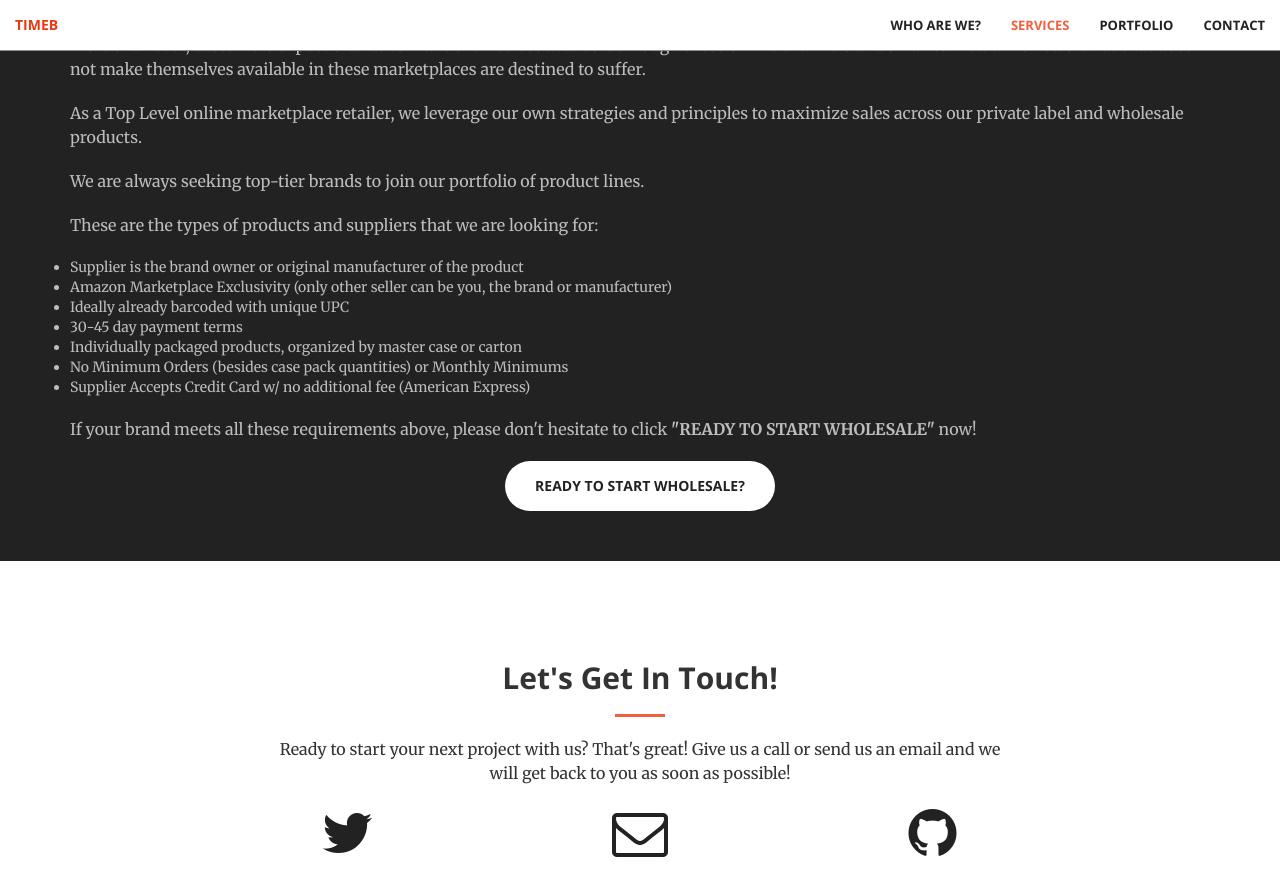
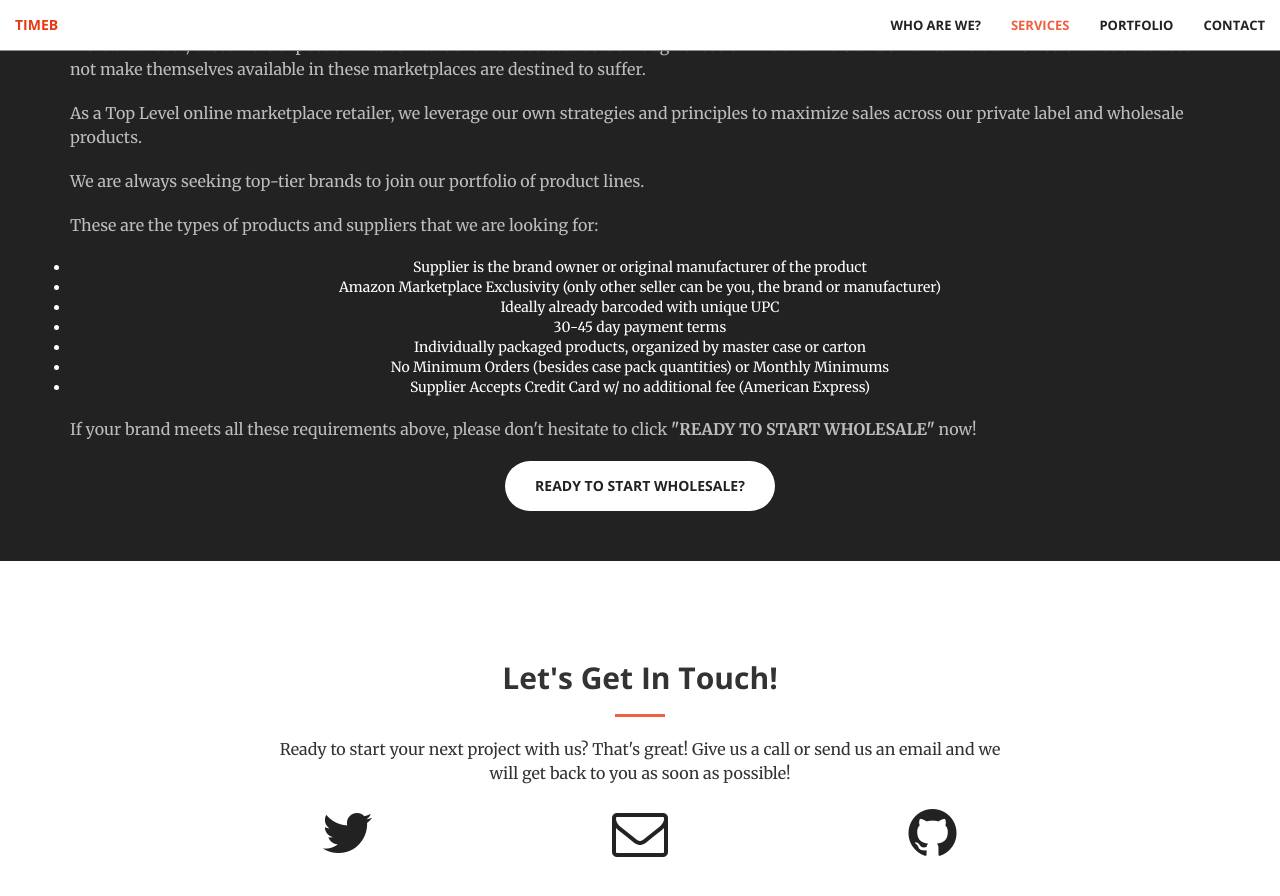
Before and after one commit to TimeBinc/TimeBinc.github.io, a Jekyll site: the page built from index.html, in a window 1280 px wide and 900 px high, scrolled down 2724 px. Shown: the top 896 px of the window. Built offline with Jekyll 4.4.1, drawn with Linux system fonts in a browser that asks for light colours.

Commit message:
Update aside.html

```diff
--- a/_includes/aside.html
+++ b/_includes/aside.html
@@ -16,7 +16,7 @@
             <p class="text-faded-alt">As a Top Level online marketplace retailer, we leverage our own strategies and principles to maximize sales across our private label and wholesale products.</p>
             <p class="text-faded-alt">We are always seeking top-tier brands to join our portfolio of product lines.</p>
             <p class="text-faded-alt">These are the types of products and suppliers that we are looking for:</p>
-            <ul class="list-group list-group-flush text-faded-alt">
+            <ul class="list-group list-group-flush">
                 <li class="list-group-item-alt">Supplier is the brand owner or original manufacturer of the product</li>
                 <li class="list-group-item-alt">Amazon Marketplace Exclusivity (only other seller can be you, the brand or manufacturer)</li>
                 <li class="list-group-item-alt">Ideally already barcoded with unique UPC</li>
```
